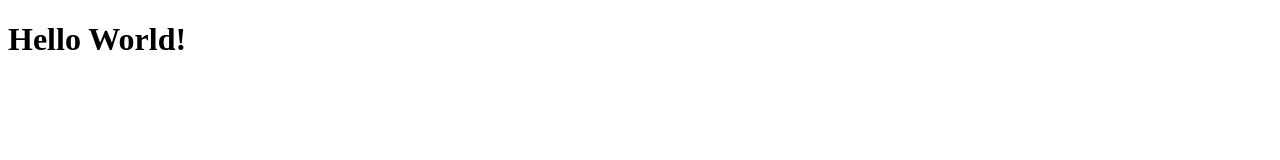
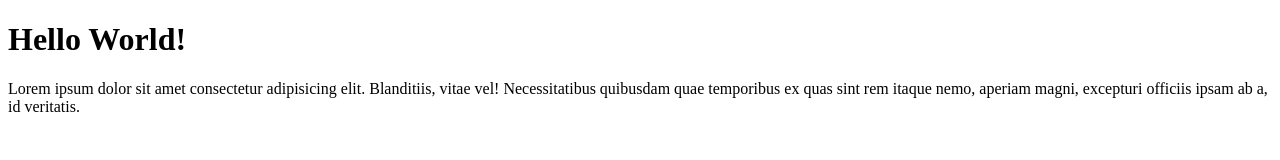
Before and after one commit to valholic/repo-yansen, a plain HTML site: page index.html in a window 1280 px wide. Drawn offline with Linux system fonts and the light colour scheme.

Commit message:
nambahin paragraf

```diff
--- a/index.html
+++ b/index.html
@@ -9,5 +9,6 @@
 
 <body>
     <h1>Hello World!</h1>
+    <p>Lorem ipsum dolor sit amet consectetur adipisicing elit. Blanditiis, vitae vel! Necessitatibus quibusdam quae temporibus ex quas sint rem itaque nemo, aperiam magni, excepturi officiis ipsam ab a, id veritatis.</p>
 </body>
 </html>
```
